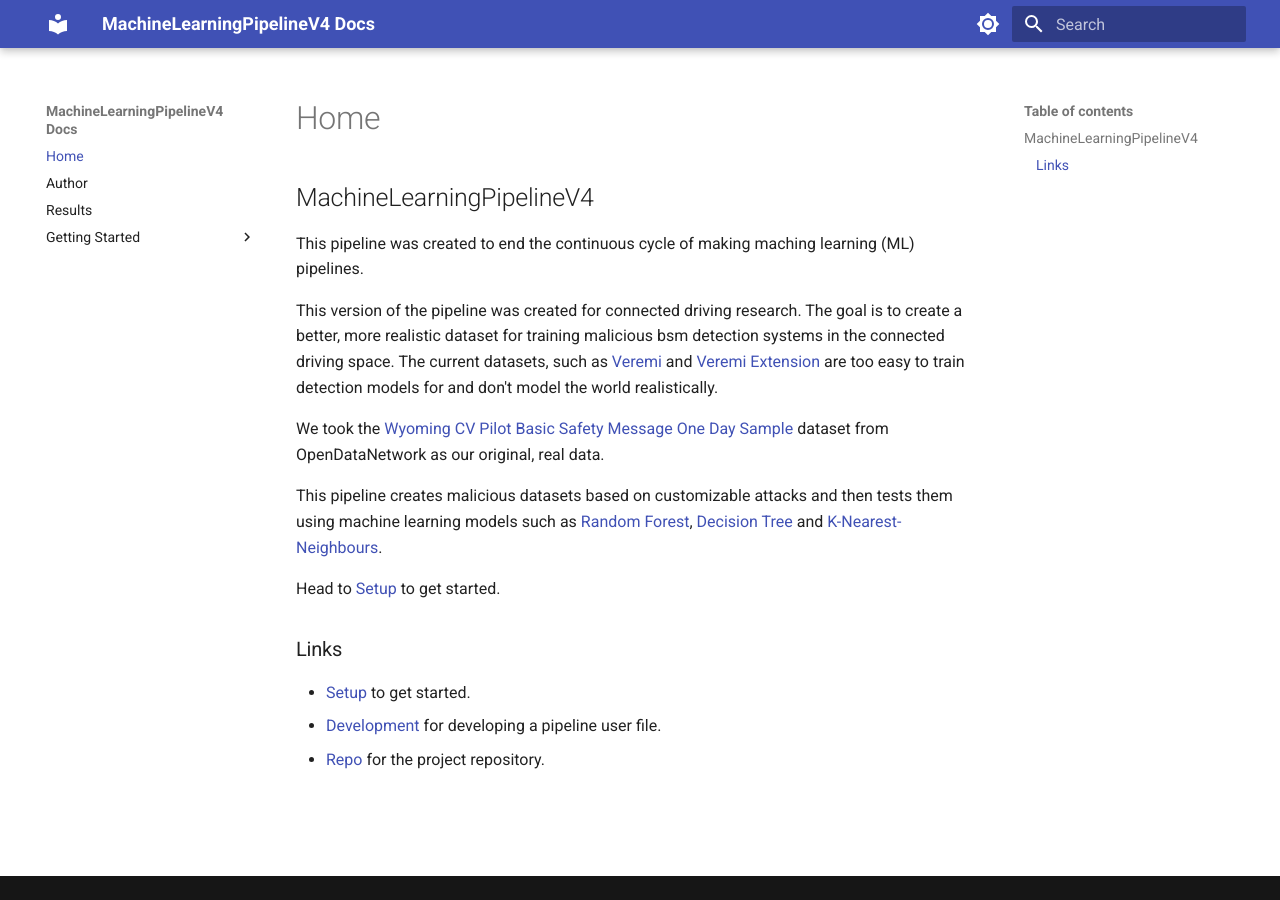
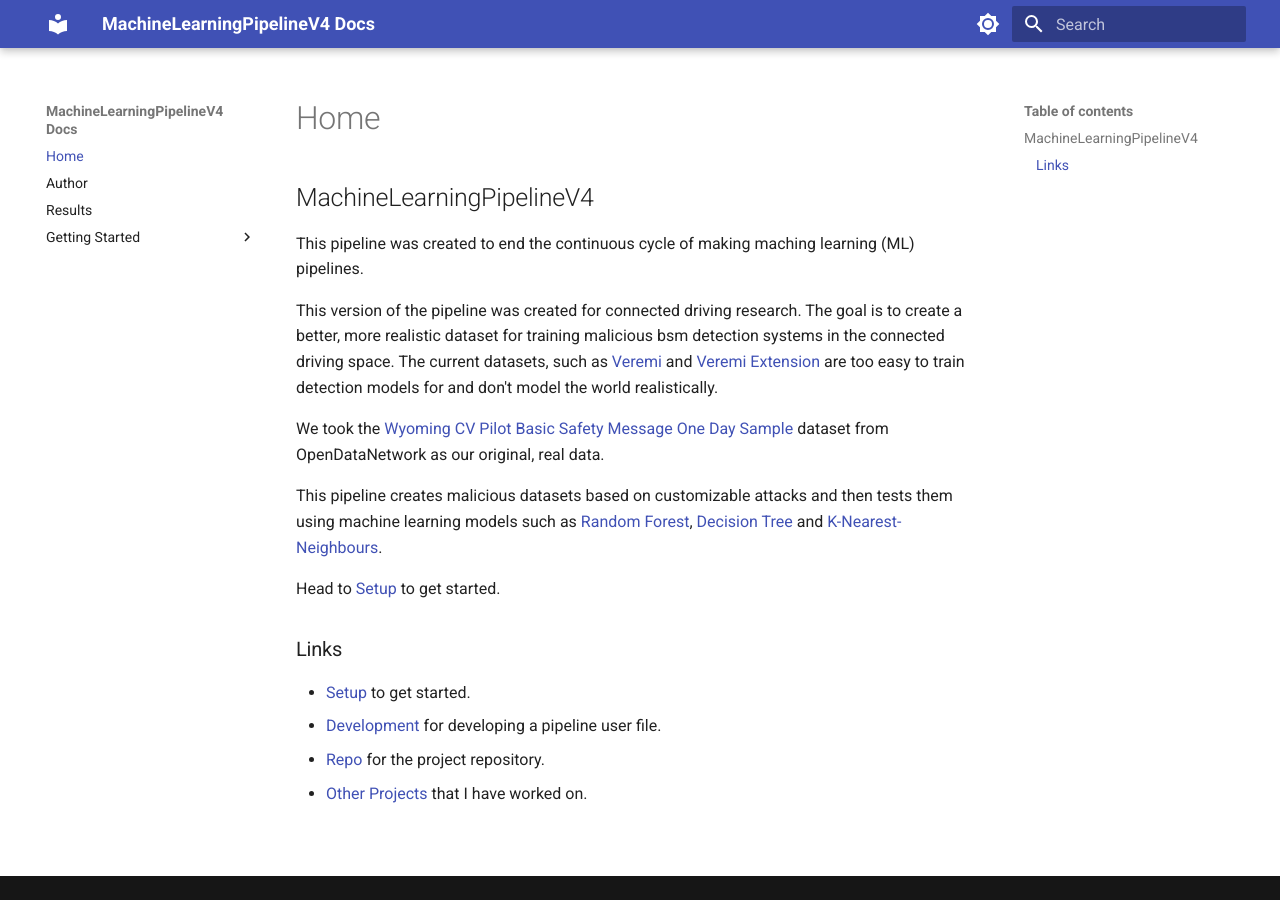
Before and after one commit to aaron777collins/ConnectedDrivingPipelineV4, an MkDocs documentation site: the page built from docs/index.md, in a window 1280 px wide. Built offline with MkDocs 1.6.1 and Material for MkDocs 9.7.7, drawn with Linux system fonts in a browser that asks for light colours.

Commit message:
added a link back to the projects page

```diff
--- a/docs/index.md
+++ b/docs/index.md
@@ -13,3 +13,4 @@ Head to [Setup](./Getting%20Started/setup.html) to get started.
 - [Setup](./Getting%20Started/setup.html) to get started.
 - [Development](./Getting%20Started/development.html) for developing a pipeline user file.
 - [Repo](https://github.com/aaron777collins/MachineLearningPipelineV4) for the project repository.
+- [Other Projects](https://www.aaroncollins.info/projects/) that I have worked on.
```
